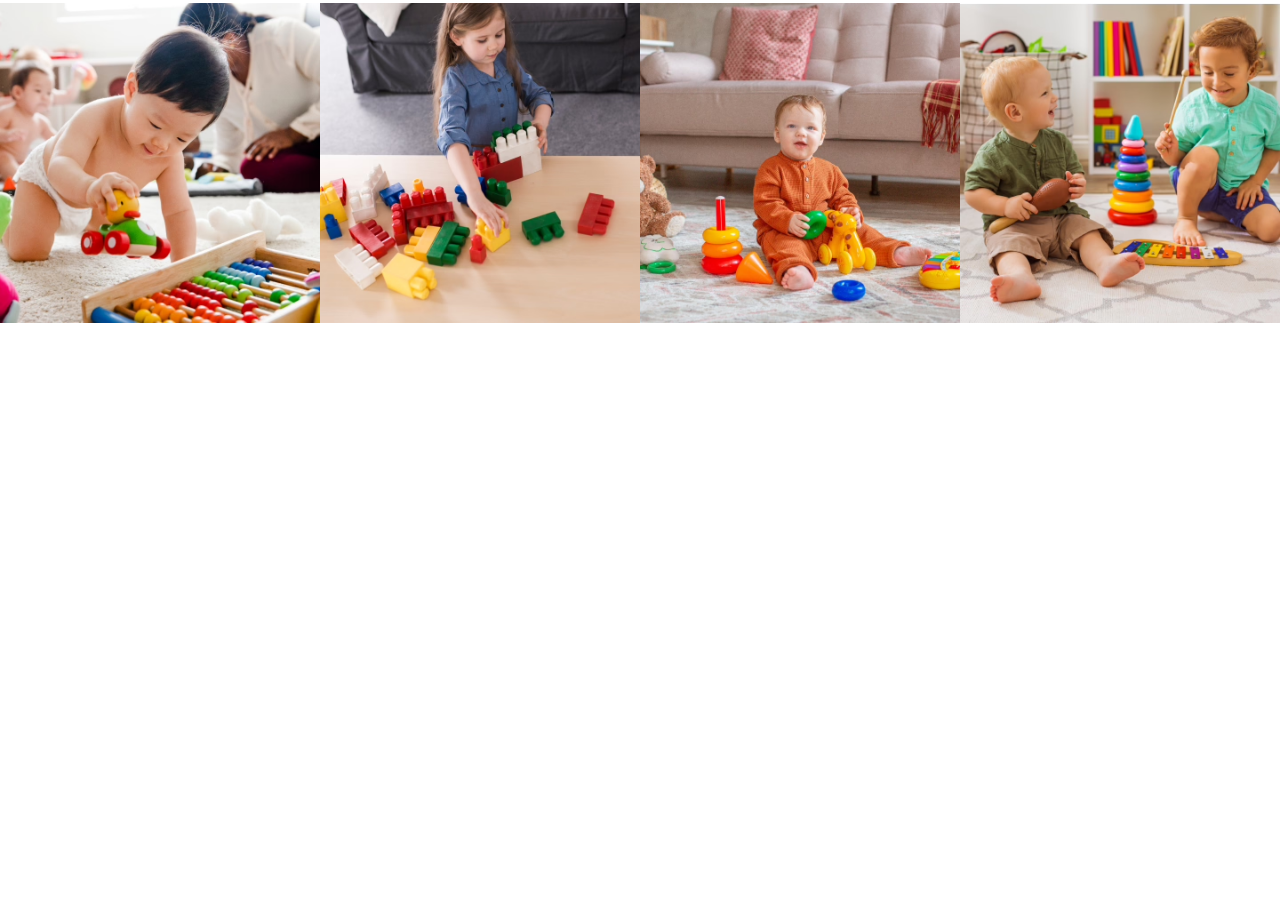
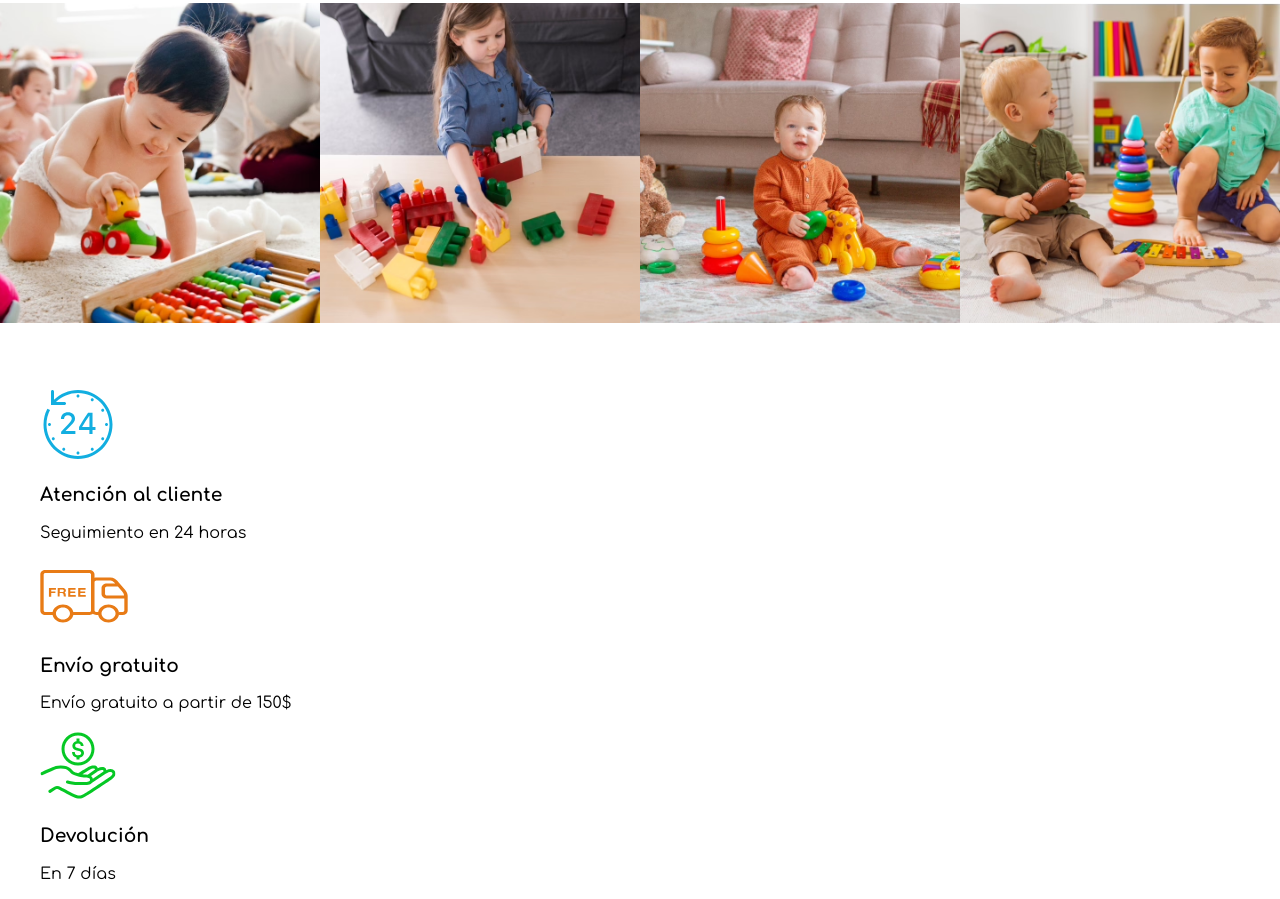
Before and after one commit to devchris03/Rainboow, a website: page index.html in a window 1280 px wide. Shown: the part 4692-5591 px from the top of the page. Before the commit the page ends 5079 px from the top, so only its background shows below. Drawn offline with Linux system fonts and the light colour scheme.

Commit message:
build: añade estructura sobre la seccion de beneficios en el HTML

```diff
--- a/index.html
+++ b/index.html
@@ -370,5 +370,24 @@
             </div>
         </div>
     </section> <!-- photos -->
+    <section class="benefits">
+        <div class="benefits__content wrapper">
+            <div class="benefit">
+                <img class="benefit__icon" src="./build/img/icon-hours.svg" alt="Icono 24 horas en tono azul">
+                <h3 class="benefit__title">Atención al cliente</h3>
+                <p class="benefit__text">Seguimiento en 24 horas</p>
+            </div> <!-- benefit -->
+            <div class="benefit">
+                <img class="benefit__icon" src="./build/img/icon-free.svg" alt="Icono carro con la palabra free en tono naranja">
+                <h3 class="benefit__title">Envío gratuito</h3>
+                <p class="benefit__text"> Envío gratuito a partir de 150$</p>
+            </div> <!-- benefit -->
+            <div class="benefit">
+                <img class="benefit__icon" src="./build/img/icon-cash.svg" alt="Icono moneda en tonos verdes">
+                <h3 class="benefit__title">Devolución</h3>
+                <p class="benefit__text">En 7 días</p>
+            </div> <!-- benefit -->
+        </div>
+    </section>
 </body>
 </html>
```
